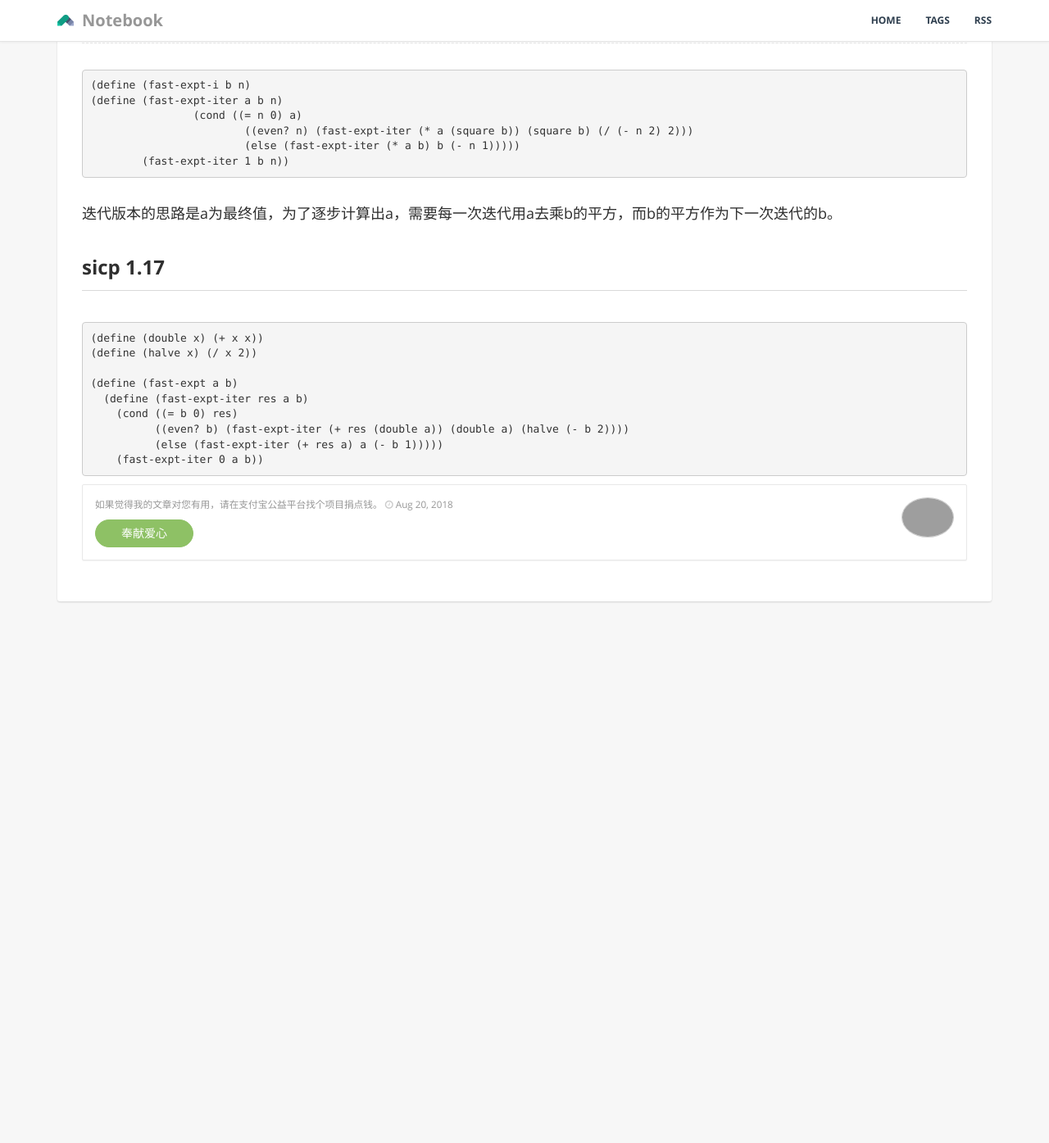
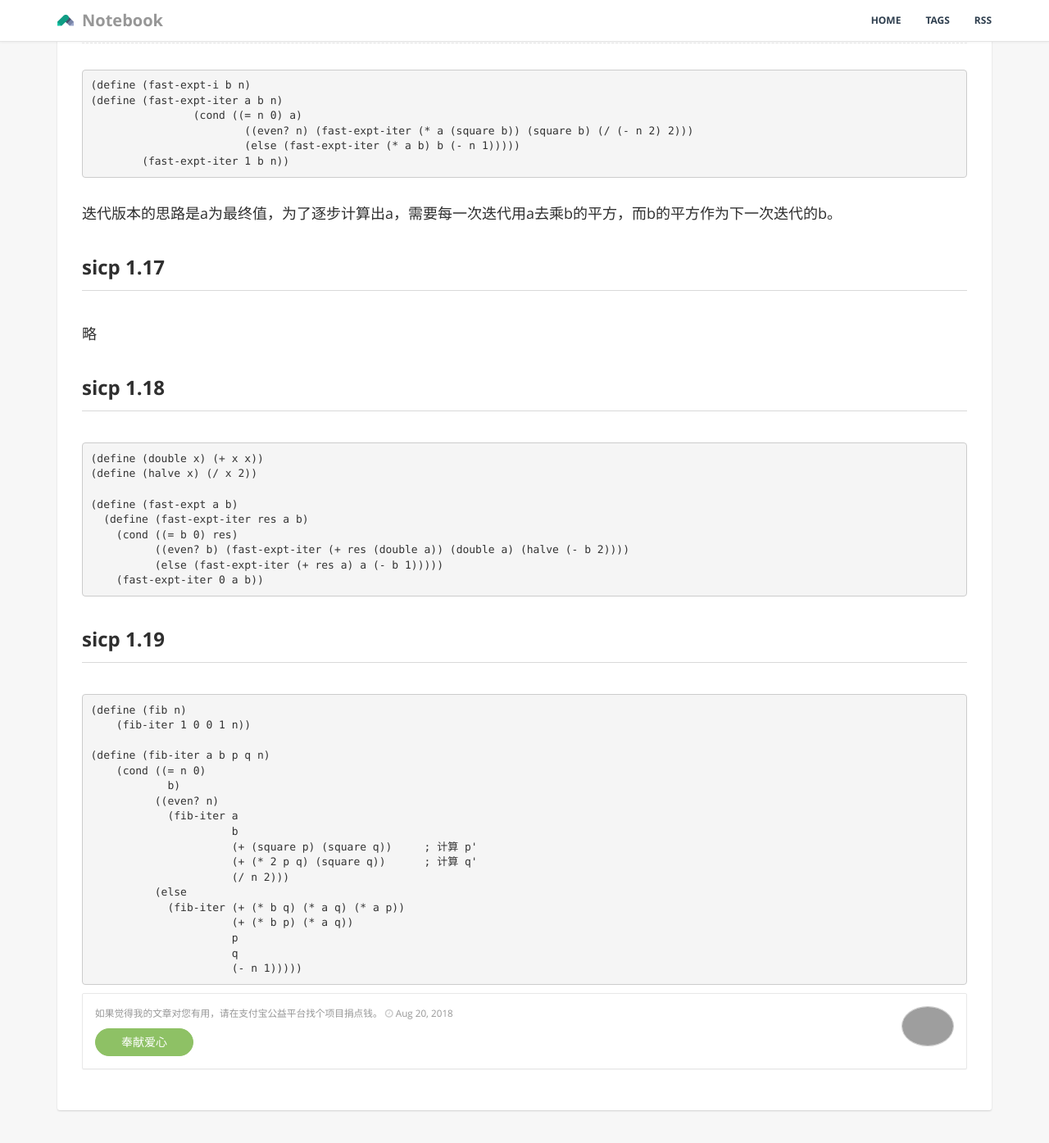
Before and after one commit to dong1224/dong1224.github.io, a Jekyll site: the page built from _posts/201808/2018-08-20-sicp-1.16~1.19习题解.md, in a window 1280 px wide and 1400 px high, scrolled down 566 px. Shown: the top 1395 px of the window at 82% size. Built offline with Jekyll 4.4.1, drawn with Linux system fonts in a browser that asks for light colours; our own code applies the rules of GitHub Pages for plain Markdown files; before the commit the page ends 1345 px from its top, so only the background shows below that; some of the changed text lies outside the part shown; grey boxes are pictures that could not be loaded.

Commit message:
sicp 1.18 1.19

```diff
--- a/_posts/201808/2018-08-20-sicp-1.16习题解.md
+++ b/_posts/201808/2018-08-20-sicp-1.16~1.19习题解.md
@@ -19,6 +19,9 @@
 迭代版本的思路是a为最终值，为了逐步计算出a，需要每一次迭代用a去乘b的平方，而b的平方作为下一次迭代的b。
 
 ## sicp 1.17
+略
+
+## sicp 1.18
 
 <pre><code>(define (double x) (+ x x))
 (define (halve x) (/ x 2))
@@ -29,3 +32,23 @@
           ((even? b) (fast-expt-iter (+ res (double a)) (double a) (halve (- b 2))))
           (else (fast-expt-iter (+ res a) a (- b 1)))))
     (fast-expt-iter 0 a b))</code></pre>
+
+## sicp 1.19
+<pre><code>(define (fib n)
+    (fib-iter 1 0 0 1 n))
+
+(define (fib-iter a b p q n)
+    (cond ((= n 0)
+            b)
+          ((even? n)
+            (fib-iter a
+                      b
+                      (+ (square p) (square q))     ; 计算 p'
+                      (+ (* 2 p q) (square q))      ; 计算 q'
+                      (/ n 2)))
+          (else
+            (fib-iter (+ (* b q) (* a q) (* a p))
+                      (+ (* b p) (* a q))
+                      p
+                      q
+                      (- n 1)))))</code></pre>
```
